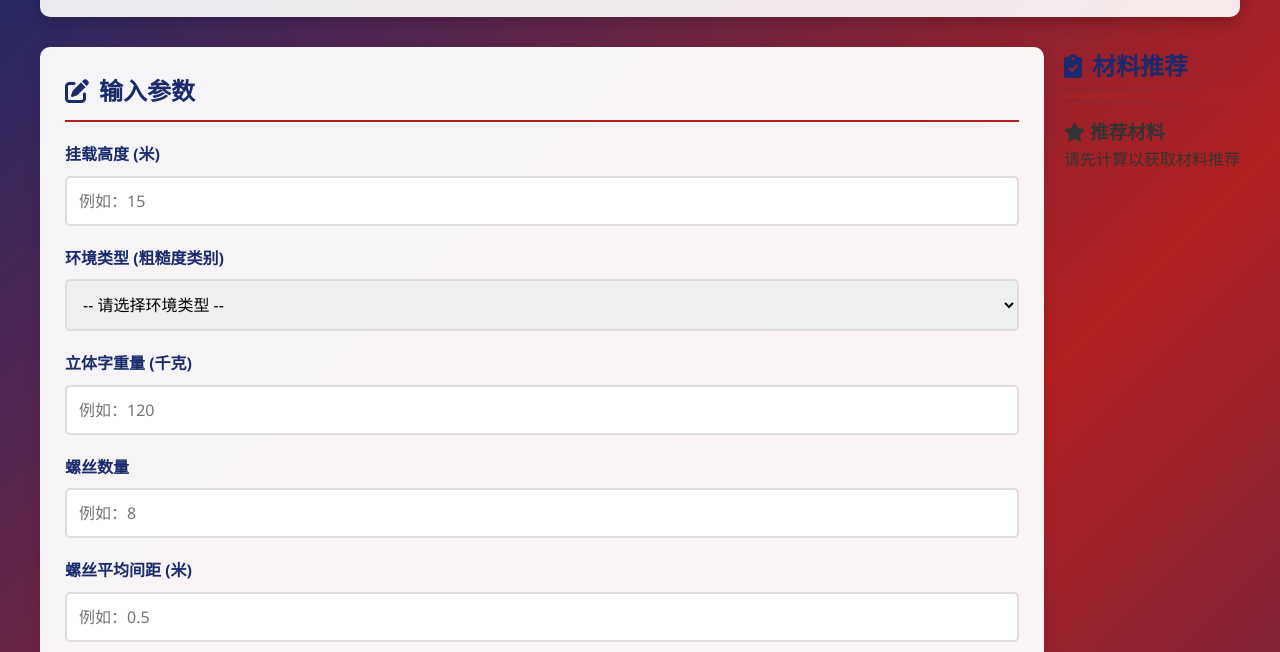
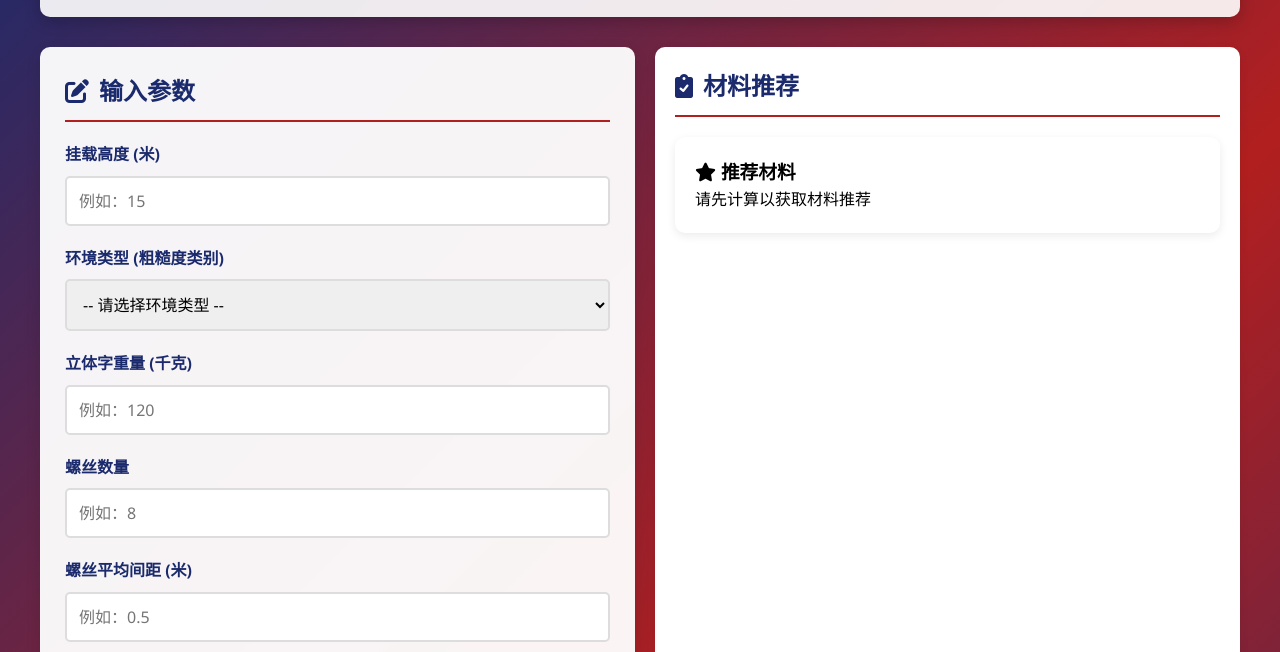
Before and after one commit to zhujp03/EngineerCalculation, a website: page frontEnd/putongyonghujisuan.html in a window 1280 px wide. Shown: the part 148-800 px from the top of the page. Drawn offline with Linux system fonts and the light colour scheme.

Commit message:
uopdated普通用户计算

```diff
--- a/frontEnd/putongyonghujisuan.html
+++ b/frontEnd/putongyonghujisuan.html
@@ -301,6 +301,24 @@
             background: #b21f1f;
         }
 
+        .material-section {
+            background: white;
+            border-radius: 10px;
+            padding: 20px;
+            box-shadow: 0 3px 10px rgba(0, 0, 0, 0.08);
+            flex: 1;
+            min-width: 300px;
+
+        }
+
+        .material-card {
+            color: black;
+            background: white;
+            border-radius: 10px;
+            padding: 20px;
+            box-shadow: 0 3px 10px rgba(0, 0, 0, 0.08);
+        }
+
         @media (max-width: 768px) {
             .content {
                 flex-direction: column;
@@ -377,7 +395,7 @@
 
             <div class="input-group">
                 <label for="BoxNumHanging">固定点间距</label>
-                <input type="number" id="BoxNumHanging" min="1" max="100" placeholder="例如：4">
+                <input type="number" id="BoxNumHanging" min="0" max="100" placeholder="例如：4">
             </div>
 
             <div class="input-group">
@@ -428,84 +446,6 @@
                 <i class="fas fa-exclamation-circle"></i> <span id="errorText">发生错误，请检查输入</span>
             </div>
         </div>
-
-<!--        <div class="result-section">-->
-<!--            <h2 class="section-title"><i class="fas fa-chart-bar"></i> 计算结果</h2>-->
-
-<!--            <div class="result-grid">-->
-<!--                <div class="result-card">-->
-<!--                    <h3><i class="fas fa-font"></i> 立体字日常风压</h3>-->
-<!--                    <div class="result-item">-->
-<!--                        <span>水平拉伸强度 (N):</span>-->
-<!--                        <span class="result-value" id="N_char_horizontalPull">-</span>-->
-<!--                    </div>-->
-<!--                    <div class="result-item">-->
-<!--                        <span>水平撕裂强度 (N):</span>-->
-<!--                        <span class="result-value" id="N_char_horizontalBreak">-</span>-->
-<!--                    </div>-->
-<!--                    <div class="result-item">-->
-<!--                        <span>螺丝承受载荷 (N):</span>-->
-<!--                        <span class="result-value" id="N_char_screwForce">-</span>-->
-<!--                    </div>-->
-<!--                    <div class="result-item">-->
-<!--                        <span>垂直拉伸强度 (N):</span>-->
-<!--                        <span class="result-value" id="N_char_verticalPull">-</span>-->
-<!--                    </div>-->
-<!--                    <div class="result-item">-->
-<!--                        <span>垂直撕裂强度 (N):</span>-->
-<!--                        <span class="result-value" id="N_char_verticalBreak">-</span>-->
-<!--                    </div>-->
-<!--                </div>-->
-
-<!--                <div class="result-card">-->
-<!--                    <h3><i class="fas fa-lightbulb"></i> 灯箱日常风压</h3>-->
-<!--                    <div class="result-item">-->
-<!--                        <span>水平拉伸强度 (N):</span>-->
-<!--                        <span class="result-value" id="N_horizontalPull">-</span>-->
-<!--                    </div>-->
-<!--                    <div class="result-item">-->
-<!--                        <span>垂直拉伸强度 (N):</span>-->
-<!--                        <span class="result-value" id="N_verticalPull">-</span>-->
-<!--                    </div>-->
-<!--                </div>-->
-
-<!--                <div class="result-card">-->
-<!--                    <h3><i class="fas fa-wind"></i> 立体字最大风压</h3>-->
-<!--                    <div class="result-item">-->
-<!--                        <span>水平拉伸强度 (N):</span>-->
-<!--                        <span class="result-value" id="M_char_horizontalPull">-</span>-->
-<!--                    </div>-->
-<!--                    <div class="result-item">-->
-<!--                        <span>水平撕裂强度 (N):</span>-->
-<!--                        <span class="result-value" id="M_char_horizontalBreak">-</span>-->
-<!--                    </div>-->
-<!--                    <div class="result-item">-->
-<!--                        <span>螺丝承受载荷 (N):</span>-->
-<!--                        <span class="result-value" id="M_char_screwForce">-</span>-->
-<!--                    </div>-->
-<!--                    <div class="result-item">-->
-<!--                        <span>垂直拉伸强度 (N):</span>-->
-<!--                        <span class="result-value" id="M_char_verticalPull">-</span>-->
-<!--                    </div>-->
-<!--                    <div class="result-item">-->
-<!--                        <span>垂直撕裂强度 (N):</span>-->
-<!--                        <span class="result-value" id="M_char_verticalBreak">-</span>-->
-<!--                    </div>-->
-<!--                </div>-->
-
-<!--                <div class="result-card">-->
-<!--                    <h3><i class="fas fa-tachometer-alt"></i> 灯箱最大风压</h3>-->
-<!--                    <div class="result-item">-->
-<!--                        <span>水平拉伸强度 (N):</span>-->
-<!--                        <span class="result-value" id="M_horizontalPull">-</span>-->
-<!--                    </div>-->
-<!--                    <div class="result-item">-->
-<!--                        <span>垂直拉伸强度 (N):</span>-->
-<!--                        <span class="result-value" id="M_verticalPull">-</span>-->
-<!--                    </div>-->
-<!--                </div>-->
-<!--            </div>-->
-<!--        </div>-->
         <!-- 在页面下方预先留好两个容器 -->
         <div class="material-section">
             <h2 class="section-title"><i class="fas fa-clipboard-check"></i> 材料推荐</h2>
@@ -519,7 +459,8 @@
             </div>
         </div>
     </div>
-</div>9
+</div>
+    </div>
 
 <script>
     document.addEventListener('DOMContentLoaded', function() {
@@ -568,7 +509,7 @@
                 lightBoxLength: parseFloat(document.getElementById('lightBoxLength').value),
                 lightBoxHeight: parseFloat(document.getElementById('lightBoxHeight').value),
                 lightBoxUnitWeight: parseFloat(document.getElementById('lightBoxUnitWeight').value),
-                BoxNumHanging: parseInt(document.getElementById('BoxNumHanging').value),
+                BoxNumHanging: parseFloat(document.getElementById('BoxNumHanging').value),
                 charAcceptWindArea: parseFloat(document.getElementById('charAcceptWindArea').value),
                 baseWindPressure: parseFloat(document.getElementById('baseWindPressure').value),
                 snowPressure: parseFloat(document.getElementById('snowPressure').value),
```
